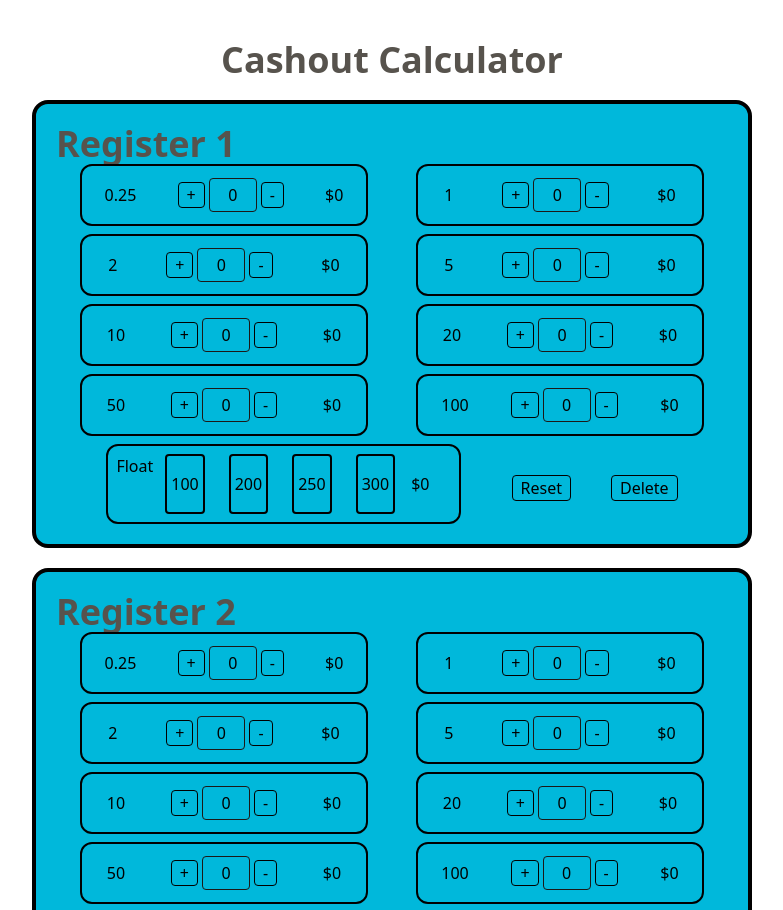
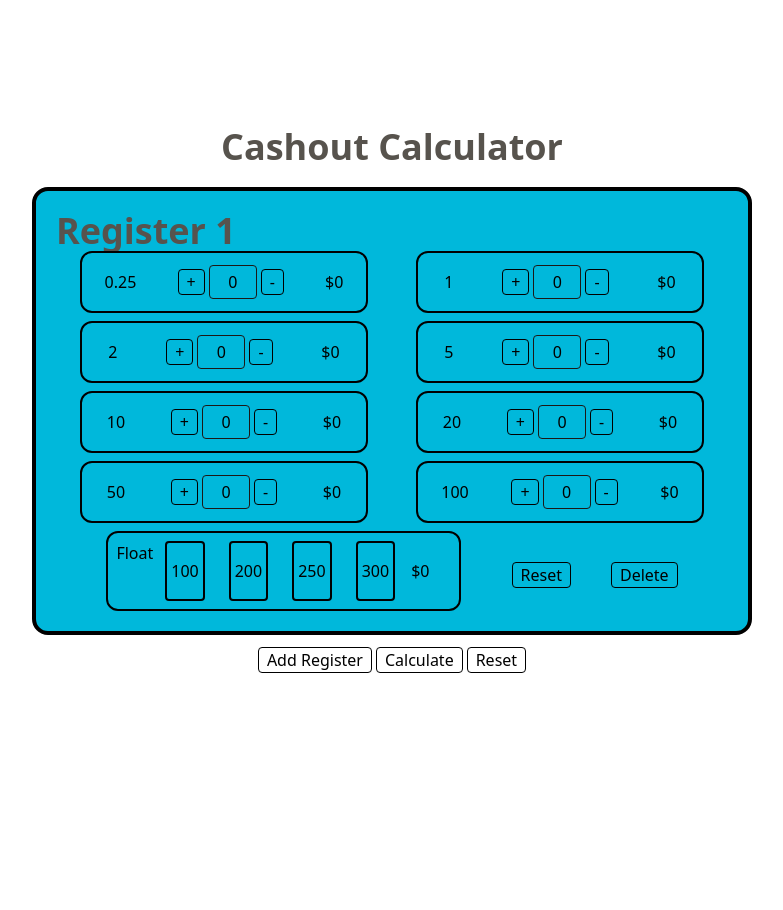
Before and after one commit to Nova-Drive/Cashout, a React (Vite) app: page / in a window 1280 px wide. Shown: the top 910 px of the page, without its empty margins (248-1031 px from the left). After the commit the page ends 800 px from the top, so only its background shows below. Built offline with nearby package versions, Linux system fonts and the light colour scheme.

Commit message:
registers work fully now, next is result squares

```diff
--- a/src/components/CashoutContext.jsx
+++ b/src/components/CashoutContext.jsx
@@ -28,8 +28,10 @@ export function RegisterProvider() {
     });
   }
 
-  function deleteRegister(registerId) {
-    dispach({ type: "deleted", id: registerId });
+  function resetRegisters() {
+    dispach({
+      type: "resetAllRegisters",
+    });
   }
 
   function registerReducer(registers, action) {
@@ -40,6 +42,144 @@ export function RegisterProvider() {
       case "deleted": {
         console.log("Deleted Case: Delete " + action.id);
         return registers.filter((r) => r.id != action.id);
+      }
+      case "edited": {
+        // index: index of the register, denomination, amount: of denomination
+        // This is when the value is directly edited (not increment/decrement buttons)
+        console.log("Edited register " + action.index);
+        let reg = registers[action.index];
+        switch (action.denomination) {
+          case 0.25:
+            reg = { ...reg, quarter: action.amount * action.denomination };
+            return registers.map((r) => (r.id == reg.id ? reg : r));
+          case 1:
+            reg = { ...reg, loonie: action.amount * action.denomination };
+            return registers.map((r) => (r.id == reg.id ? reg : r));
+          case 2:
+            reg = { ...reg, toonie: action.amount * action.denomination };
+            return registers.map((r) => (r.id == reg.id ? reg : r));
+          case 5:
+            reg = { ...reg, five: action.amount * action.denomination };
+            return registers.map((r) => (r.id == reg.id ? reg : r));
+          case 10:
+            reg = { ...reg, ten: action.amount * action.denomination };
+            return registers.map((r) => (r.id == reg.id ? reg : r));
+          case 20:
+            reg = { ...reg, twenty: action.amount * action.denomination };
+            return registers.map((r) => (r.id == reg.id ? reg : r));
+          case 50:
+            reg = { ...reg, fifty: action.amount * action.denomination };
+            return registers.map((r) => (r.id == reg.id ? reg : r));
+          case 100:
+            reg = { ...reg, hundred: action.amount * action.denomination };
+            return registers.map((r) => (r.id == reg.id ? reg : r));
+          default:
+            throw new Error(
+              `Unsupported Type ${action.denomination}. Type should be a monetary denomination that is at least a quarter (ex. 0.25, 1, etc)`
+            );
+        }
+      }
+      case "increment": {
+        // index: index of the register, denomination
+
+        console.log("Incremented register " + action.index);
+
+        let reg = registers[action.index];
+        switch (Number(action.denomination)) {
+          case 0.25:
+            reg = { ...reg, quarter: reg.quarter + 0.25 };
+            return registers.map((r) => (r.id == reg.id ? reg : r));
+
+          case 1:
+            reg = { ...reg, loonie: reg.loonie + 1 };
+            return registers.map((r) => (r.id == reg.id ? reg : r));
+
+          case 2:
+            reg = { ...reg, toonie: reg.toonie + 2 };
+            return registers.map((r) => (r.id == reg.id ? reg : r));
+
+          case 5:
+            reg = { ...reg, five: reg.five + 5 };
+            return registers.map((r) => (r.id == reg.id ? reg : r));
+
+          case 10:
+            reg = { ...reg, ten: reg.ten + 10 };
+            return registers.map((r) => (r.id == reg.id ? reg : r));
+
+          case 20:
+            reg = { ...reg, twenty: reg.twenty + 20 };
+            return registers.map((r) => (r.id == reg.id ? reg : r));
+
+          case 50:
+            reg = { ...reg, fifty: reg.fifty + 50 };
+            return registers.map((r) => (r.id == reg.id ? reg : r));
+
+          case 100:
+            reg = { ...reg, hundred: reg.hundred + 100 };
+            return registers.map((r) => (r.id == reg.id ? reg : r));
+
+          default:
+            throw new Error(
+              `Unsupported Type ${action.denomination}. Type should be a monetary denomination that is at least a quarter (ex. 0.25, 1, etc)`
+            );
+        }
+      }
+      case "decrement": {
+        // index: index of the register, denomination
+
+        console.log("Decremented register " + action.index);
+
+        let reg = registers[action.index];
+        switch (Number(action.denomination)) {
+          case 0.25:
+            reg = { ...reg, quarter: reg.quarter > 0 ? reg.quarter - 0.25 : 0 };
+            return registers.map((r) => (r.id == reg.id ? reg : r));
+
+          case 1:
+            reg = { ...reg, loonie: reg.loonie > 0 ? reg.loonie - 1 : 0 };
+            return registers.map((r) => (r.id == reg.id ? reg : r));
+
+          case 2:
+            reg = { ...reg, toonie: reg.toonie > 0 ? reg.toonie - 2 : 0 };
+            return registers.map((r) => (r.id == reg.id ? reg : r));
+
+          case 5:
+            reg = { ...reg, five: reg.five > 0 ? reg.five - 5 : 0 };
+            return registers.map((r) => (r.id == reg.id ? reg : r));
+
+          case 10:
+            reg = { ...reg, ten: reg.ten > 0 ? reg.ten - 10 : 0 };
+            return registers.map((r) => (r.id == reg.id ? reg : r));
+
+          case 20:
+            reg = { ...reg, twenty: reg.twenty > 0 ? reg.twenty - 20 : 0 };
+            return registers.map((r) => (r.id == reg.id ? reg : r));
+
+          case 50:
+            reg = { ...reg, fifty: reg.fifty > 0 ? reg.fifty - 50 : 0 };
+            return registers.map((r) => (r.id == reg.id ? reg : r));
+
+          case 100:
+            reg = { ...reg, hundred: reg.hundred > 0 ? reg.hundred - 100 : 0 };
+            return registers.map((r) => (r.id == reg.id ? reg : r));
+
+          default:
+            throw new Error(
+              `Unsupported Type ${action.denomination}. Type should be a monetary denomination that is at least a quarter (ex. 0.25, 1, etc)`
+            );
+        }
+      }
+      case "resetRegister": {
+        // index
+        console.log("Register " + action.index + " Reset");
+        return registers.map((r, i) =>
+          i != action.index ? r : initialRegisters[0]
+        );
+      }
+      case "resetAllRegisters": {
+        //TODO: untested and also hacky
+        console.log("Resetting all registers");
+        return registers.map((r) => (r.id === r.id ? initialRegisters[0] : r));
       }
       default: {
         throw new Error("Unsupported");
@@ -53,19 +193,19 @@ export function RegisterProvider() {
         <div className="min-h-screen p-10 flex flex-col justify-center items-center">
           <Header>Cashout Calculator</Header>
           {registers.map((register, index) => (
-            <Register register={register} order={index + 1} />
+            <Register register={register} order={index} />
           ))}
           <div className="flex mt-3 space-x-1">
             <InputButton action={addRegister}>Add Register</InputButton>
             <InputButton>Calculate</InputButton>
-            <InputButton>Reset</InputButton>
+            <InputButton action={resetRegisters}>Reset</InputButton>
           </div>
         </div>
       </RegisterDispachContext>
     </RegisterContext.Provider>
   );
 }
-let nextId = 3;
+let nextId = 2;
 
 const initialRegisters = [
   {
@@ -80,16 +220,4 @@ const initialRegisters = [
     hundred: Number(0),
     float: Number(0),
   },
-  {
-    id: 2,
-    quarter: Number(0),
-    loonie: Number(0),
-    toonie: Number(0),
-    five: Number(0),
-    ten: Number(0),
-    twenty: Number(0),
-    fifty: Number(0),
-    hundred: Number(0),
-    float: Number(0),
-  },
 ];
--- a/src/components/Input.jsx
+++ b/src/components/Input.jsx
@@ -1,6 +1,8 @@
 import InputButton from "./InputAddSubButton";
 
 export default function Input({ children, amount, handleInput, actions }) {
+  // Children is the denomination (eg. 100, 20, 5) and not the amount (eg. 12, 15, etc.)
+  // Every time value changes, it computes the amount and refreshes (i think, it works so)
   return (
     <div className="flex justify-around w-72 space-x-5 p-3 mb-2 border-2 border-black rounded-xl">
       <p className="self-center">{children}</p>
--- a/src/components/Register.jsx
+++ b/src/components/Register.jsx
@@ -7,102 +7,32 @@ import { RegisterContext, RegisterDispachContext } from "./CashoutContext";
 
 export default function Register({ order }) {
   const registerContext = useContext(RegisterContext);
-  const register = registerContext[order - 1];
+  const register = registerContext[order];
   const dispach = useContext(RegisterDispachContext);
-  const [input, setInput] = useState({
-    quarter: Number(0),
-    loonie: Number(0),
-    toonie: Number(0),
-    five: Number(0),
-    ten: Number(0),
-    twenty: Number(0),
-    fifty: Number(0),
-    hundred: Number(0),
-  });
   const [float, setFloat] = useState(0);
 
   const incrementDecrement = {
     increment: (type) =>
-      setInput((prev) => {
-        type = Number(type);
-        switch (type) {
-          case 0.25:
-            return { ...prev, quarter: prev.quarter + 0.25 };
-          case 1:
-            return { ...prev, loonie: prev.loonie + 1 };
-          case 2:
-            return { ...prev, toonie: prev.toonie + 2 };
-          case 5:
-            return { ...prev, five: prev.five + 5 };
-          case 10:
-            return { ...prev, ten: prev.ten + 10 };
-          case 20:
-            return { ...prev, twenty: prev.twenty + 20 };
-          case 50:
-            return { ...prev, fifty: prev.fifty + 50 };
-          case 100:
-            return { ...prev, hundred: prev.hundred + 100 };
-          default:
-            throw new Error(
-              `Unsupported Type ${type}. Type should be a monetary denomination that is at least a quarter (ex. 0.25, 1, etc)`
-            );
-        }
+      dispach({
+        type: "increment",
+        index: order,
+        denomination: type,
       }),
     decrement: (type) =>
-      setInput((prev) => {
-        type = Number(type);
-        switch (type) {
-          case 0.25:
-            return { ...prev, quarter: prev.quarter - 0.25 };
-          case 1:
-            return { ...prev, loonie: prev.loonie - 1 };
-          case 2:
-            return { ...prev, toonie: prev.toonie - 2 };
-          case 5:
-            return { ...prev, five: prev.five - 5 };
-          case 10:
-            return { ...prev, ten: prev.ten - 10 };
-          case 20:
-            return { ...prev, twenty: prev.twenty - 20 };
-          case 50:
-            return { ...prev, fifty: prev.fifty - 50 };
-          case 100:
-            return { ...prev, hundred: prev.hundred - 100 };
-          default:
-            throw new Error(
-              `Unsupported Type ${type}. Type should be a monetary denomination that is at least a quarter (ex. 0.25, 1, etc)`
-            );
-        }
+      dispach({
+        type: "decrement",
+        index: order,
+        denomination: type,
       }),
   };
 
   function handleSetInput(type, amount) {
     // Type is the children prop for input, should be a monetary denomination like 0.25 or 2, not something like 4 or 70
-    setInput((prev) => {
-      amount = Number(amount);
-      type = Number(type);
-      switch (type) {
-        case 0.25:
-          return { ...prev, quarter: amount * type };
-        case 1:
-          return { ...prev, loonie: amount * type };
-        case 2:
-          return { ...prev, toonie: amount * type };
-        case 5:
-          return { ...prev, five: amount * type };
-        case 10:
-          return { ...prev, ten: amount * type };
-        case 20:
-          return { ...prev, twenty: amount * type };
-        case 50:
-          return { ...prev, fifty: amount * type };
-        case 100:
-          return { ...prev, hundred: amount * type };
-        default:
-          throw new Error(
-            `Unsupported Type ${type}. Type should be a monetary denomination that is at least a quarter (ex. 0.25, 1, etc)`
-          );
-      }
+    dispach({
+      type: "edited",
+      index: order,
+      denomination: Number(type),
+      amount: amount,
     });
   }
 
@@ -111,74 +41,68 @@ export default function Register({ order }) {
   }
 
   function handleReset() {
-    setInput({
-      quarter: Number(0),
-      loonie: Number(0),
-      toonie: Number(0),
-      five: Number(0),
-      ten: Number(0),
-      twenty: Number(0),
-      fifty: Number(0),
-      hundred: Number(0),
+    dispach({
+      type: "resetRegister",
+      index: order,
     });
     setFloat(0);
   }
 
   return (
     <div className="p-5 mt-5 flex flex-col justify-center bg-cyan-500 border-4 border-black rounded-2xl ">
-      <Header>Register {order}</Header>
+      <Header>Register {order + 1}</Header>
       <div className="grid grid-cols-2 w-2xl justify-items-center auto-cols-max">
         <Input
-          amount={input.quarter}
+          amount={register.quarter}
           handleInput={handleSetInput}
           actions={incrementDecrement}
         >
           0.25
         </Input>
         <Input
-          amount={input.loonie}
+          amount={register.loonie}
           handleInput={handleSetInput}
           actions={incrementDecrement}
         >
           1
         </Input>
         <Input
-          amount={input.toonie}
+          amount={register.toonie}
           handleInput={handleSetInput}
           actions={incrementDecrement}
         >
           2
         </Input>
         <Input
-          amount={input.five}
+          amount={register.five}
           handleInput={handleSetInput}
           actions={incrementDecrement}
         >
           5
         </Input>
         <Input
-          amount={input.ten}
+          amount={register.ten}
           handleInput={handleSetInput}
           actions={incrementDecrement}
         >
           10
         </Input>
         <Input
-          amount={input.twenty}
+          amount={register.twenty}
           handleInput={handleSetInput}
           actions={incrementDecrement}
         >
           20
         </Input>
         <Input
-          amount={input.fifty}
+          amount={register.fifty}
           handleInput={handleSetInput}
           actions={incrementDecrement}
         >
           50
         </Input>
         <Input
-          amount={input.hundred}
+          amount={register.hundred}
           handleInput={handleSetInput}
           actions={incrementDecrement}
         >
```
